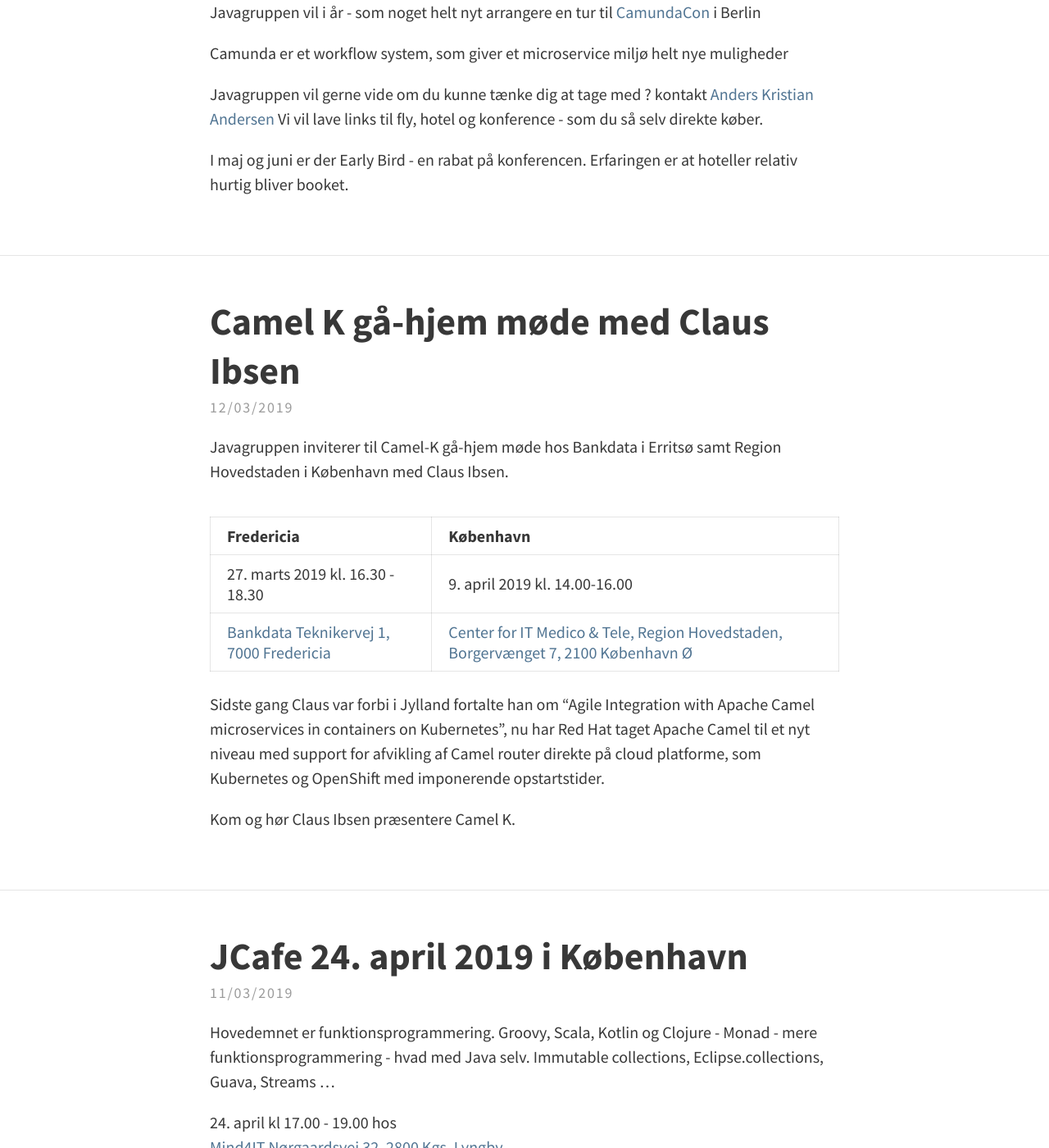
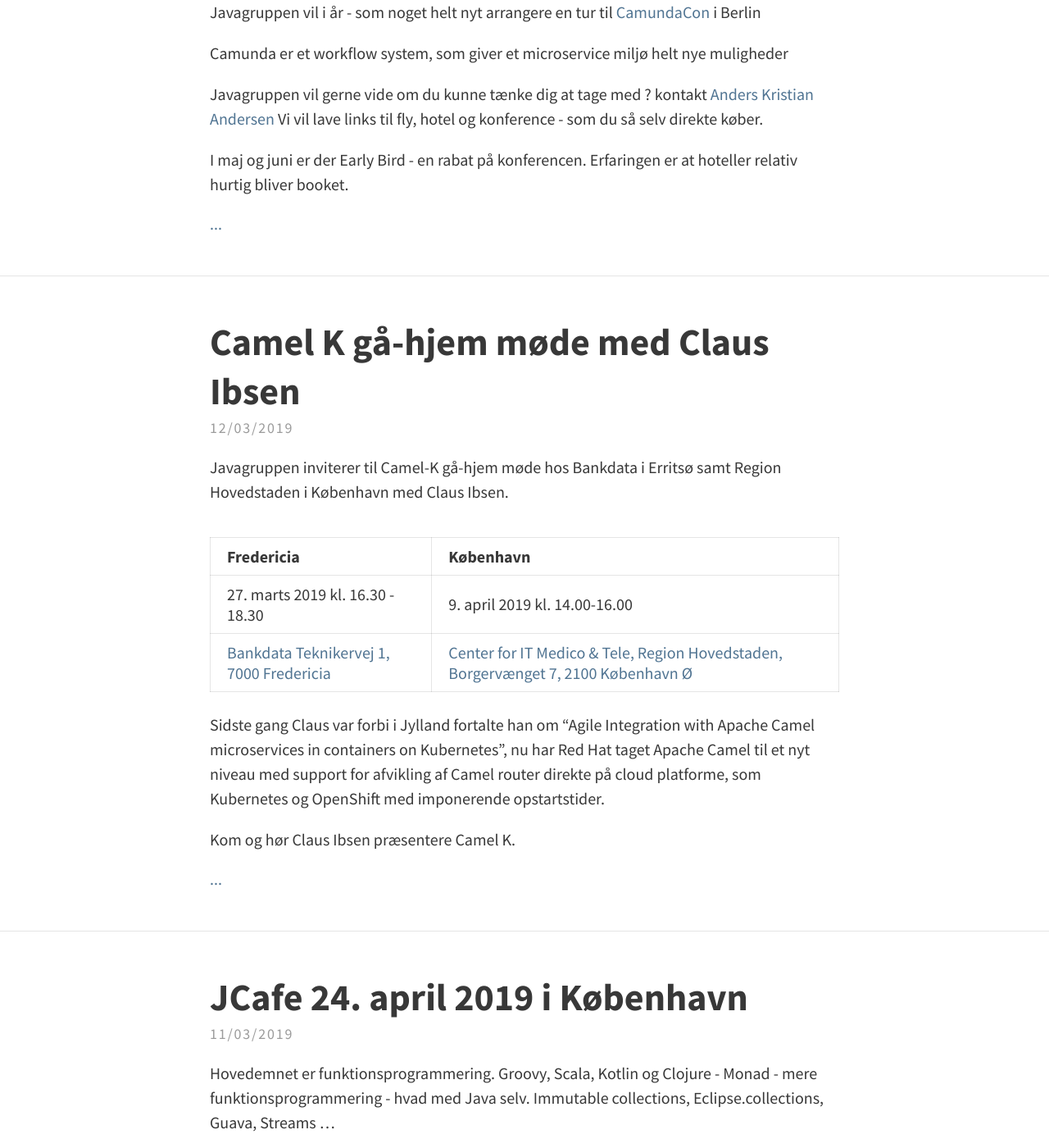
Before and after one commit to javagruppen/site, a Jekyll site: the page built from index.html, in a window 1280 px wide and 1400 px high, scrolled down 531 px. Shown: the whole window at 82% size. Built offline with Jekyll 4.4.1, drawn with Linux system fonts in a browser that asks for light colours; the list of posts is cut into pages by our own code; some of the changed text lies outside the part shown.

Commit message:
Indsætter "..." for indikere at der mere tekst

```diff
--- a/_layouts/home.html
+++ b/_layouts/home.html
@@ -31,6 +31,9 @@ layout: default
           </header>
           <div class="excerpt">
               {{ post.excerpt | markdownify }}
+              <a class="post-link" href="{{ post.url | prepend: site.baseurl }}">
+                ...
+              </a>
             <!--{{ post.content | strip_html | truncate: "250" }}-->
             <!--<a class="button" href="{{ post.url | prepend: site.baseurl }}">
               {{ site.theme_settings.str_continue_reading }}
```
